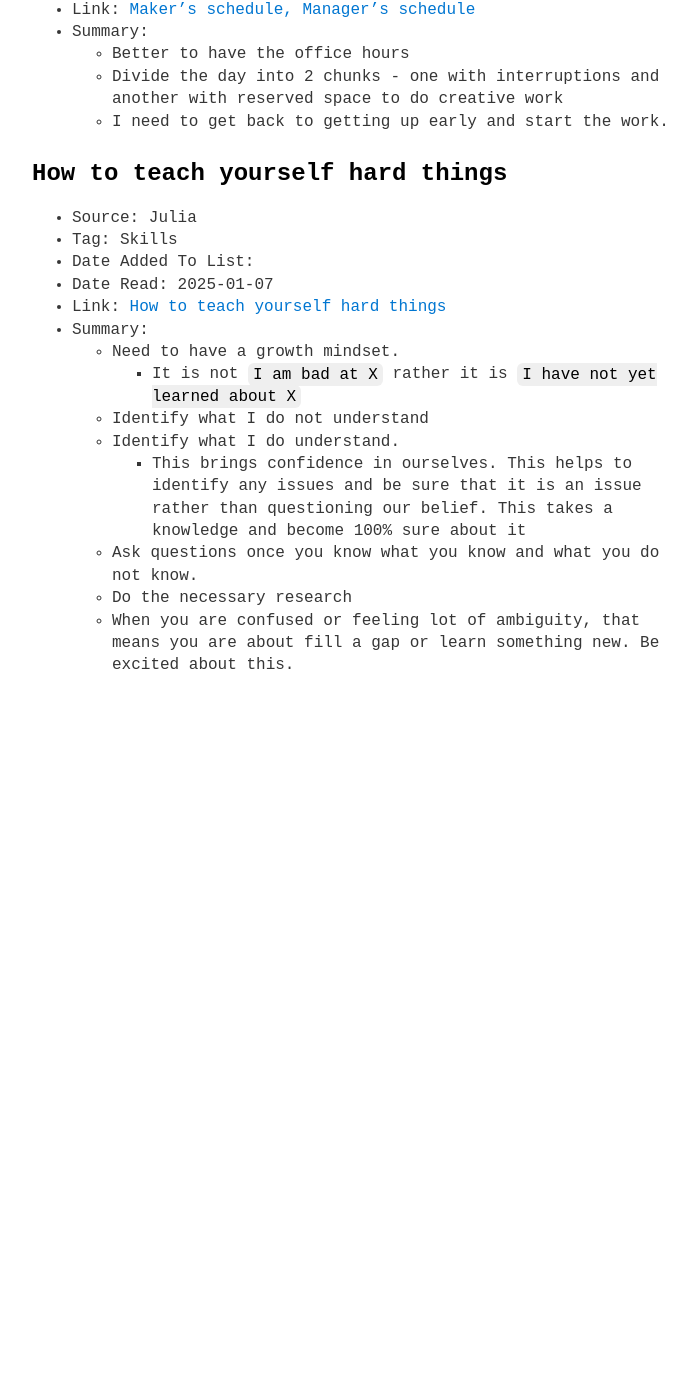
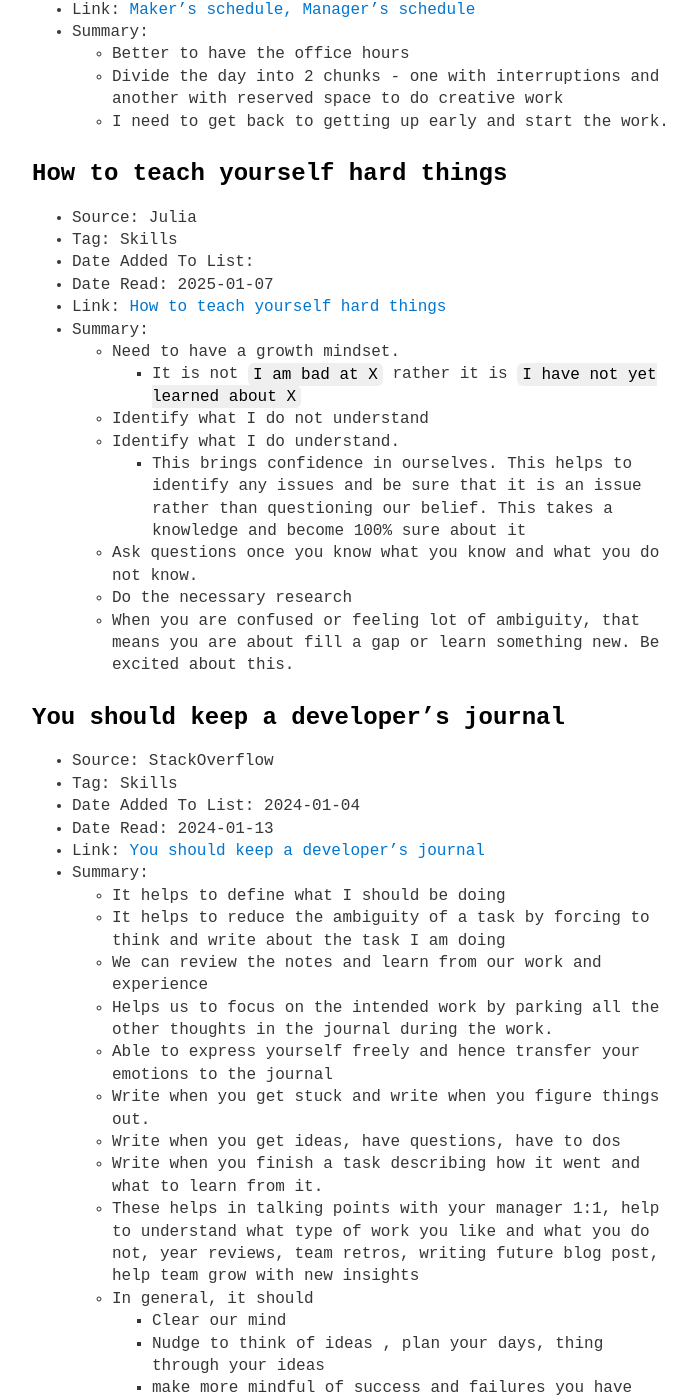
Before and after one commit to harsha-kadekar/harsha-kadekar.github.io, a Jekyll site: the page built from blog-summaries.md, in a window 1280 px wide and 1400 px high, scrolled down 18156 px. Shown: the whole window, without its empty margins (288-984 px from the left). Built offline with Jekyll 4.4.1, drawn with Linux system fonts in a browser that asks for light colours; before the commit the page ends 18833 px from its top, so only the background shows below that.

```diff
--- a/blog-summaries.md
+++ b/blog-summaries.md
@@ -550,3 +550,24 @@ This page holds some of the good blogs I have read and what I took from it.
 	- Ask questions once you know what you know and what you do not know.
 	- Do the necessary research
 	- When you are confused or feeling lot of ambiguity, that means you are about fill a gap or learn something new. Be excited about this.
+
+## You should keep a developer’s journal
+- Source: StackOverflow
+- Tag: Skills
+- Date Added To List: 2024-01-04
+- Date Read: 2024-01-13
+- Link: [You should keep a developer’s journal](https://stackoverflow.blog/2024/12/24/you-should-keep-a-developer-s-journal/)
+- Summary:
+	- It helps to define what I should be doing
+	- It helps to reduce the ambiguity of a task by forcing to think and write about the task I am doing
+	- We can review the notes and learn from our work and experience
+	- Helps us to focus on the intended work by parking all the other thoughts in the journal during the work.
+	- Able to express yourself freely and hence transfer your emotions to the journal
+	- Write when you get stuck and write when you figure things out.
+	- Write when you get ideas, have questions, have to dos
+	- Write when you finish a task describing how it went and what to learn from it.
+	- These helps in talking points with your manager 1:1, help to understand what type of work you like and what you do not, year reviews, team retros, writing future blog post, help team grow with new insights
+	- In general, it should
+		- Clear our mind
+		- Nudge to think of ideas , plan your days, thing through your ideas
+		- make more mindful of success and failures you have
```
Also changed, not shown: _posts/2024-04-07-vim-neovim-commands-for-reference.md (+2 -0 lines), _posts/2024-08-23-suggestions-to-college-freshers-joining-the-engineering-team.md (+1 -1 lines), _posts/2025-01-24-obsidianpagetomarkdown-chrome-extension.md (added, +153 -0 lines), bookmarks.md (+1 -0 lines).
